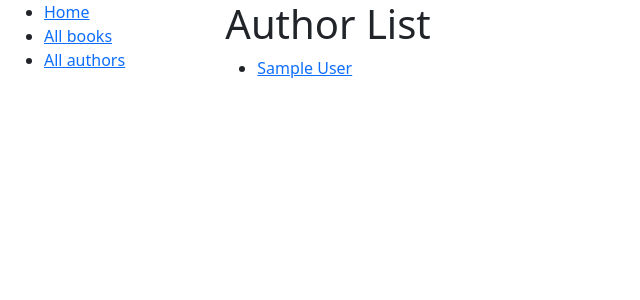
After one commit to syed-tp/django_local_library, a Django app: page /catalog/authors in a window 1280 px wide. The commit adds this page. Shown: the top 300 px of the page, without its empty margins (0-640 px from the left). Run offline with Django 4.2, Linux system fonts and the light colour scheme; tables that the repository leaves empty hold one stand-in row (values such as "Sample post").

Commit message:
update author list

```diff
--- a/catalog/models.py
+++ b/catalog/models.py
@@ -59,7 +59,7 @@ class Language(models.Model):
 class Book(models.Model):
     """Model representing a book (but not a specific copy of a book)."""
     title = models.CharField(max_length=200)
-    author = models.ForeignKey('Author', on_delete=models.RESTRICT, null=True)
+    author = models.ForeignKey('Author', on_delete=models.RESTRICT, null=True, related_name="books")
     # Foreign Key used because book can only have one author, but authors can have multiple books.
     # Author as a string rather than object because it hasn't been declared yet in file.
     summary = models.TextField(
@@ -149,7 +149,7 @@ class Author(models.Model):
     date_of_death = models.DateField('died', null=True, blank=True)
 
     class Meta:
-        ordering = ['last_name', 'first_name']
+        ordering = ['first_name', 'last_name']
 
     def get_absolute_url(self):
         """Returns the url to access a particular author instance."""
--- a/catalog/templates/base_generic.html
+++ b/catalog/templates/base_generic.html
@@ -22,7 +22,7 @@
             <ul class="sidebar-nav">
               <li><a href="{% url 'index' %}">Home</a></li>
               <li><a href="{% url 'books' %}">All books</a></li>
-              <li><a href="">All authors</a></li>
+              <li><a href="{% url 'authors' %}">All authors</a></li>
             </ul>
           {% endblock %}
         </div>
--- /dev/null
+++ b/catalog/templates/catalog/author_list.html
@@ -0,0 +1,16 @@
+{% extends "base_generic.html" %}
+
+{% block content %}
+  <h1>Author List</h1>
+  {% if author_list %}
+    <ul>
+      {% for author in author_list %}
+        <li>
+          <a href="{{ author.get_absolute_url }}">{{author.first_name}} {{author.last_name}}</a>
+        </li>
+      {% endfor %}
+    </ul>
+  {% else %}
+    <p>There are no Authors details available</p>
+  {% endif %}
+{% endblock %}
--- a/catalog/templates/catalog/book_detail.html
+++ b/catalog/templates/catalog/book_detail.html
@@ -3,8 +3,8 @@
 {% block content %}
   <h1>Title: {{ book.title }}</h1>
 
-  <p><strong>Author:</strong> <a href="">{{ book.author }}</a></p>
-  <!-- author detail link not yet defined -->
+  <p><strong>Author:</strong> <a href=" {{ book.author.get_absolute_url }} ">{{ book.author }}</a></p>
+
   <p><strong>Summary:</strong> {{ book.summary }}</p>
   <p><strong>ISBN:</strong> {{ book.isbn }}</p>
   <p><strong>Language:</strong> {{ book.language }}</p>
--- a/catalog/urls.py
+++ b/catalog/urls.py
@@ -5,4 +5,7 @@ urlpatterns = [
     path('', views.index, name='index'),
     path('books/', views.BookListView.as_view(), name='books'),
     path('book/<int:pk>', views.BookDetailView.as_view(), name='book-detail'),
+
+    path('authors', views.AuthorListView.as_view(), name = 'authors'),
+    path('author/<int:pk>', views.AuthorDetailView.as_view(), name='author-detail'),
 ]
--- a/catalog/views.py
+++ b/catalog/views.py
@@ -35,3 +35,10 @@ class BookListView(generic.ListView):
 
 class BookDetailView(generic.DetailView):
     model = Book
+
+class AuthorListView(generic.ListView):
+    model = Author
+    paginated_by =10
+
+class AuthorDetailView(generic.DetailView):
+    model = Author
```
Also changed, not shown: catalog/templates/catalog/author_detail.html (added, +21 -0 lines), catalog/templates/catalog/book_list.html (+4 -4 lines), catalog/migrations/0003_alter_author_options_alter_book_author.py (added). Lines whose indentation alone changed are shown as unchanged.
